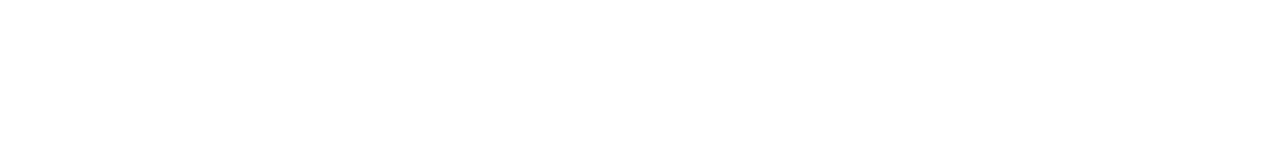
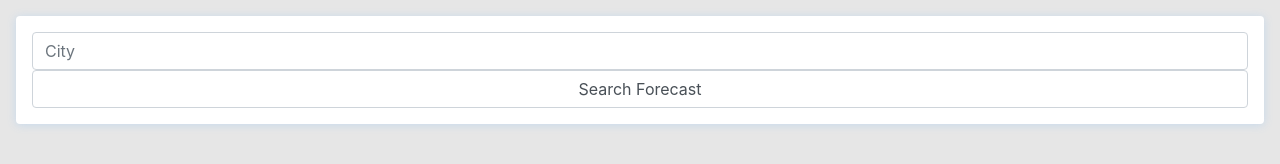
Before and after one commit to k-nicha/weather-app, a React app: page / in a window 1280 px wide. Built offline with nearby package versions, Linux system fonts and the light colour scheme.

Commit message:
basic styles

```diff
--- a/src/Home.js
+++ b/src/Home.js
@@ -14,7 +14,7 @@ class Home extends React.Component {
 
     render () {
         return  (
-            <div id='main-container' className='flex-container'>
+            <div id='mainContainer' className='flex-container'>
                 <Search />
                 <Results />
                 <History />
--- a/src/components/Search.js
+++ b/src/components/Search.js
@@ -1,7 +1,32 @@
-import React from 'react'
+import React, { useState } from 'react'
+//import { connect } from 'react-redux'
+// import { searchCity } from '../redux/actions/searchCity'
 
-const Search = (props) => {
-  return null
+const Search = () => {
+  const [city, setCity] = useState(null)
+
+  return <div id='searchContainer' className='flex-item'>
+    <input
+      id='inputCity'
+      className='form-control'
+      placeholder='City'
+      value={city}
+      onChange={(e) => setCity(e.target.value)}
+    />
+    <button
+      id='searchForecast'
+      className='form-control'>
+      Search Forecast
+    </button>
+  </div>
 }
 
+/* const mapDispatchToProps = (dispatch) => {
+  return {
+    searchCity: (param) => dispatch(searchCity(param))
+  }
+} */
+
+// export default connect(null, mapDispatchToProps)(Search)
+
 export default Search
--- a/src/style.css
+++ b/src/style.css
@@ -1,6 +1,22 @@
+body {
+    background-color: #e6e6e6;
+}
+
 .flex-container {
     display: flex;
     flex-direction: row;
+    flex-wrap: wrap;
     padding: 1rem;
     width: 100%;
 }
+
+.flex-item {
+    display: flex;
+    flex-grow: 1;
+    flex-direction: column;
+    padding: 1rem;
+    border-radius: 0.25rem;
+    box-shadow: 0rem 0.06rem 0.6rem #c6d9ec;
+    background-color: #fff;
+    color: #495057;
+}
```
